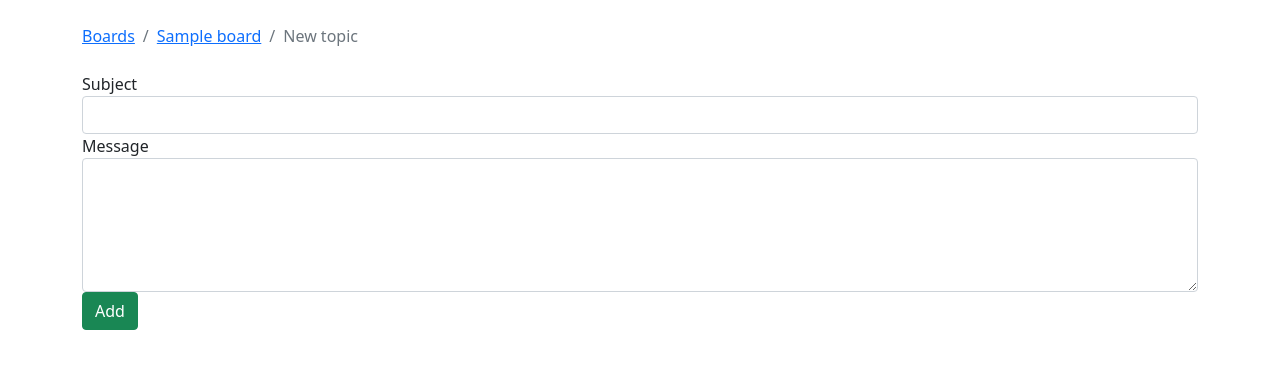
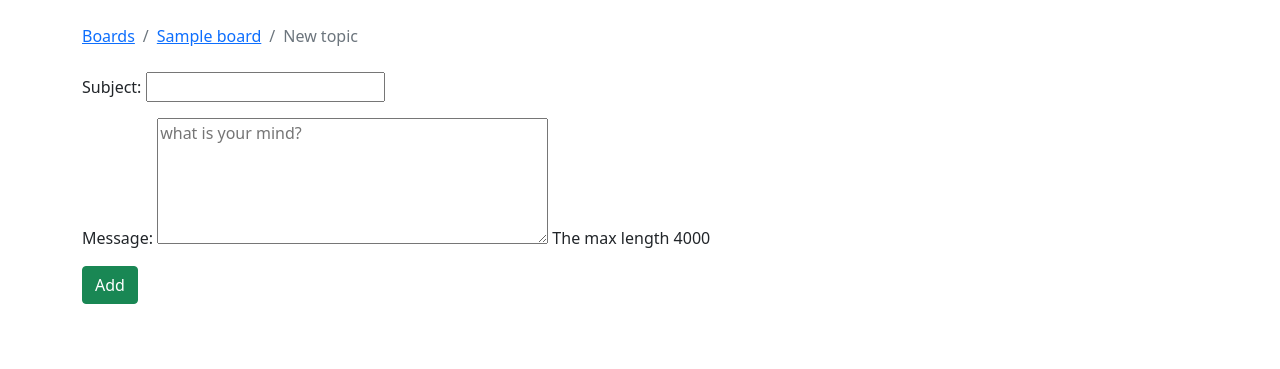
Before and after one commit to Qadomy/Django-Server, a Django app: page /boards/1/new in a window 1280 px wide. Shown: the top 369 px of the page. Run offline with Django 3.2, Linux system fonts and the light colour scheme; tables that the repository leaves empty hold one stand-in row (values such as "Sample post").

Commit message:
create form template

```diff
--- /dev/null
+++ b/boards/forms.py
@@ -0,0 +1,13 @@
+from django import forms
+
+from .models import Topic
+
+
+class NewTopicForm(forms.ModelForm):
+    message = forms.CharField(
+        widget=forms.Textarea(attrs={'rows': 5, 'placeholder': 'what is your mind?'}),
+        max_length=4000, help_text="The max length 4000")
+
+    class Meta:
+        model = Topic
+        fields = ['subject', 'message']
--- a/boards/views.py
+++ b/boards/views.py
@@ -1,7 +1,8 @@
 from django.contrib.auth.models import User
 from django.shortcuts import render, get_object_or_404, redirect
 
-from .models import Board, Topic, Post
+from .forms import NewTopicForm
+from .models import Board, Post
 
 
 # Create your views here.
@@ -17,21 +18,25 @@ def board_topics(request, board_id):
 
 def new_topic(request, board_id):
     board = get_object_or_404(Board, pk=board_id)
-    # here we get data from form
-    if request.method == 'POST':
-        subject = request.POST['subject']
-        message = request.POST['message']
-        user = User.objects.first()
-        topic = Topic.objects.create(
-            subject=subject,
-            board=board,
-            created_by=user
-        )
-        post = Post.objects.create(
-            message=message,
-            topic=topic,
-            created_by=user
-        )
-        # back to page
-        return redirect('board_topics', board_id=board.pk)
-    return render(request, 'new_topic.html', {'board': board})
+    form = NewTopicForm()
+    user = User.objects.first()
+
+    if request.method == "POST":
+        form = NewTopicForm(request.POST)
+        if form.is_valid():
+            topic = form.save(commit=False)
+            topic.board = board
+            topic.created_by = user
+            topic.save()
+
+            post = Post.objects.create(
+                message=form.cleaned_data.get('message'),
+                created_by=user,
+                topic=topic
+            )
+            return redirect('board_topics', board_id=board.pk)
+
+        else:
+            form = NewTopicForm()
+
+    return render(request, 'new_topic.html', {'board': board, 'form': form})
--- a/templates/new_topic.html
+++ b/templates/new_topic.html
@@ -13,16 +13,9 @@ Create new topic
 
 
 {% block content %}
-<form method="post">
+<form method="post" novalidate>
     {% csrf_token %}
-    <div class="form-group">
-        <label for="id_subject">Subject</label>
-        <input type="text" id="id_subject" name="subject" class="form-control">
-    </div>
-    <div class="form-group">
-        <label for="id_message">Message</label>
-        <textarea id="id_message" name="message" rows="5" class="form-control"></textarea>
-    </div>
+    {{form.as_p}}
     <button type="submit" class="btn btn-success">Add</button>
 </form>
 {% endblock %}
--- a/templates/topics.html
+++ b/templates/topics.html
@@ -12,7 +12,7 @@
 
 
 {% block content %}
-<a href="{%url 'new_topic' board.pk%}" class="btn btn-primary">New Post</a>
+<a href="{%url 'new_topic' board.pk%}" class="btn btn-primary">New Post</a><br><br>
 <table class="table">
     <thead class="thead-dark">
     <tr>
```
